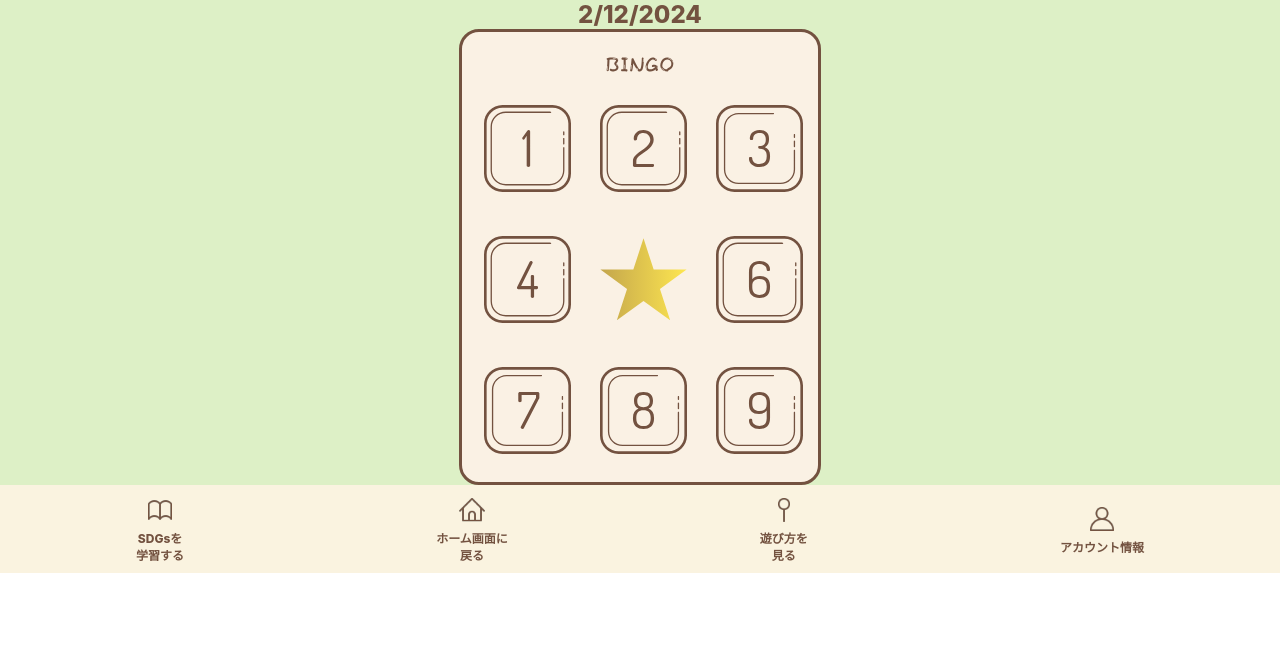
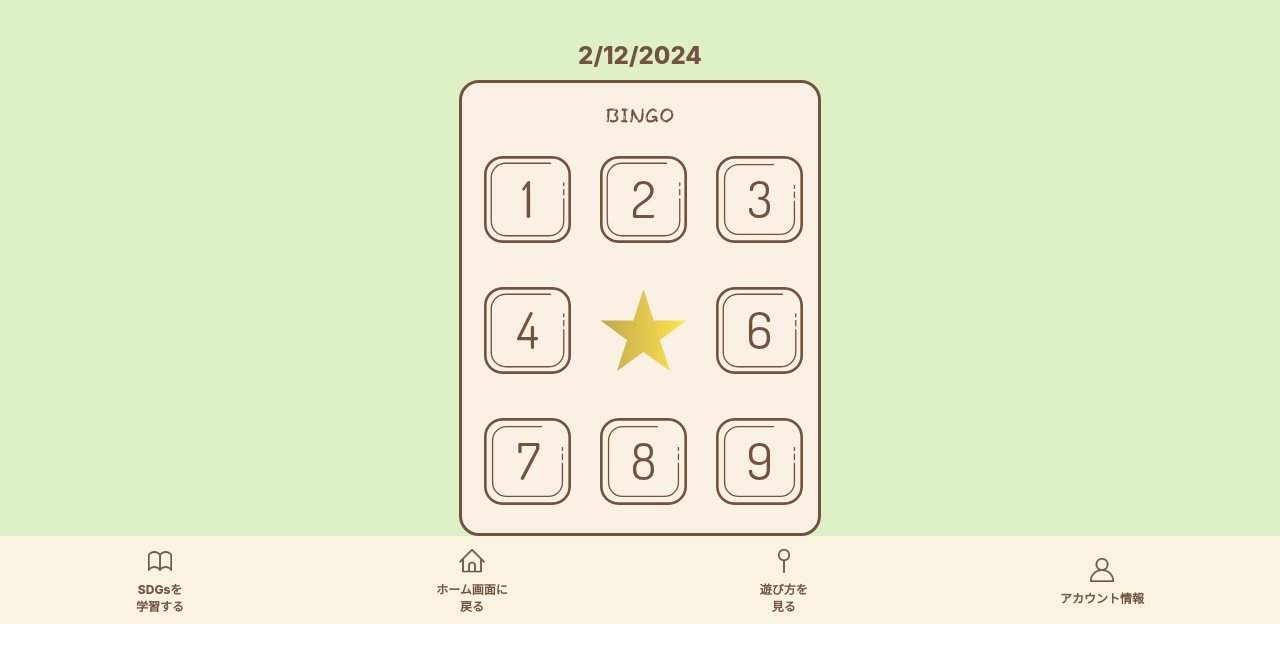
Before and after one commit to rn-vn/solution-2024, a React (Create React App) app: page /home-bingo in a window 1280 px wide. Shown: the top 662 px of the page. Built offline with nearby package versions, Linux system fonts and the light colour scheme.

Commit message:
change Bingo.css

```diff
--- a/src/components/CurrentDate.css
+++ b/src/components/CurrentDate.css
@@ -1,5 +1,6 @@
 .currentdate{
-  background: #DDF0C6
+  background: #DDF0C6;
+
 }
 
 
@@ -10,4 +11,6 @@ font-family: Inter;
  font-weight: 800;
  word-wrap: break-word;
  text-align: center;
+ padding-top: 41px;
+ padding-bottom: 10px;
 }
```
